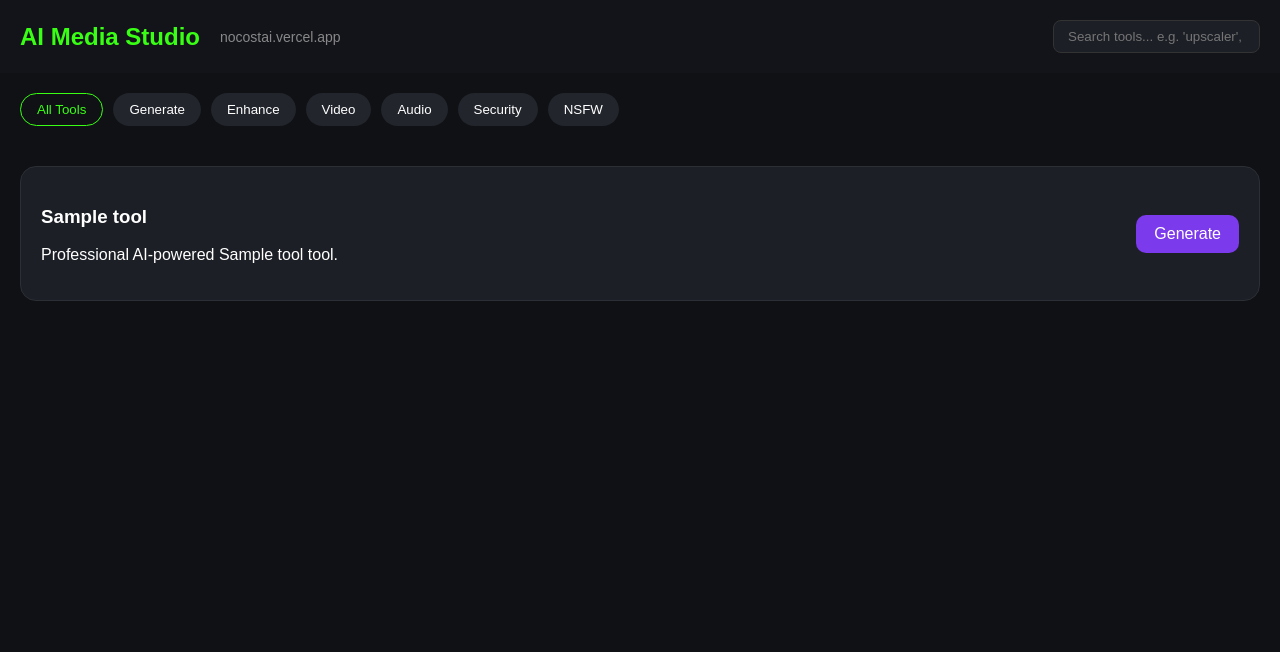
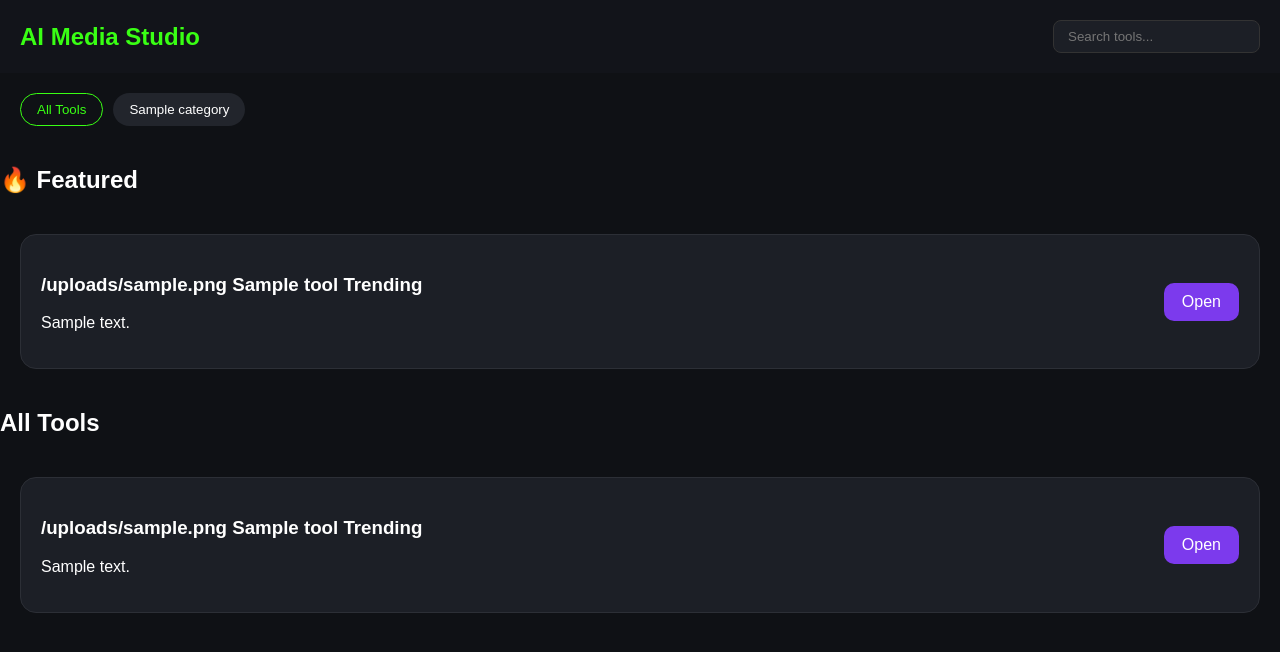
Before and after one commit to moviehall/Node.js-Tools-site, a Node server app: template views/index.ejs in a window 1280 px wide. Shown: the top 652 px of the page. Run offline with Node 20, Linux system fonts and the light colour scheme; the template is opened without the code that fills it: most values are stand-ins (such as "Sample title", 1, 10 or a date in 2020).

Commit message:
Update index.ejs

```diff
--- a/views/index.ejs
+++ b/views/index.ejs
@@ -8,39 +8,65 @@
 
 <header class="header">
   <div class="logo">AI Media Studio</div>
-  <div class="url">nocostai.vercel.app</div>
-
-  <input
-    type="text"
-    id="search-input"
-    placeholder="Search tools... e.g. 'upscaler', 'video'"
-    class="search"
-  >
+  <input id="search-input" class="search" placeholder="Search tools...">
 </header>
 
+<!-- Auto Categories -->
 <div class="categories">
   <button class="pill active">All Tools</button>
-  <button class="pill">Generate</button>
-  <button class="pill">Enhance</button>
-  <button class="pill">Video</button>
-  <button class="pill">Audio</button>
-  <button class="pill">Security</button>
-  <button class="pill">NSFW</button>
+  <% categories.forEach(cat => { %>
+    <button class="pill"><%= cat %></button>
+  <% }) %>
 </div>
+
+<!-- Featured Section -->
+<% const featuredTools = tools.filter(t => t.featured); %>
+<% if (featuredTools.length > 0) { %>
+  <h2 class="section-title">🔥 Featured</h2>
+  <div class="tool-list">
+    <% featuredTools.forEach(tool => { %>
+      <div class="tool-card"
+        data-title="<%= tool.title.toLowerCase() %>"
+        data-category="<%= tool.category %>">
+
+        <div>
+          <h3>
+            <%= tool.icon %> <%= tool.title %>
+            <% if (tool.trending) { %>
+              <span class="badge">Trending</span>
+            <% } %>
+          </h3>
+          <p><%= tool.description %></p>
+        </div>
+
+        <a href="/tool/<%= tool.slug %>" class="action-btn">
+          Open
+        </a>
+      </div>
+    <% }) %>
+  </div>
+<% } %>
+
+<h2 class="section-title">All Tools</h2>
 
 <div class="tool-list">
   <% tools.forEach(tool => { %>
-    <div
-      class="tool-card"
+    <div class="tool-card"
       data-title="<%= tool.title.toLowerCase() %>"
-    >
+      data-category="<%= tool.category %>">
+
       <div>
-        <h3><%= tool.title %></h3>
-        <p>Professional AI-powered <%= tool.title %> tool.</p>
+        <h3>
+          <%= tool.icon %> <%= tool.title %>
+          <% if (tool.trending) { %>
+            <span class="badge">Trending</span>
+          <% } %>
+        </h3>
+        <p><%= tool.description %></p>
       </div>
 
       <a href="/tool/<%= tool.slug %>" class="action-btn">
-        Generate
+        Open
       </a>
     </div>
   <% }) %>
```
